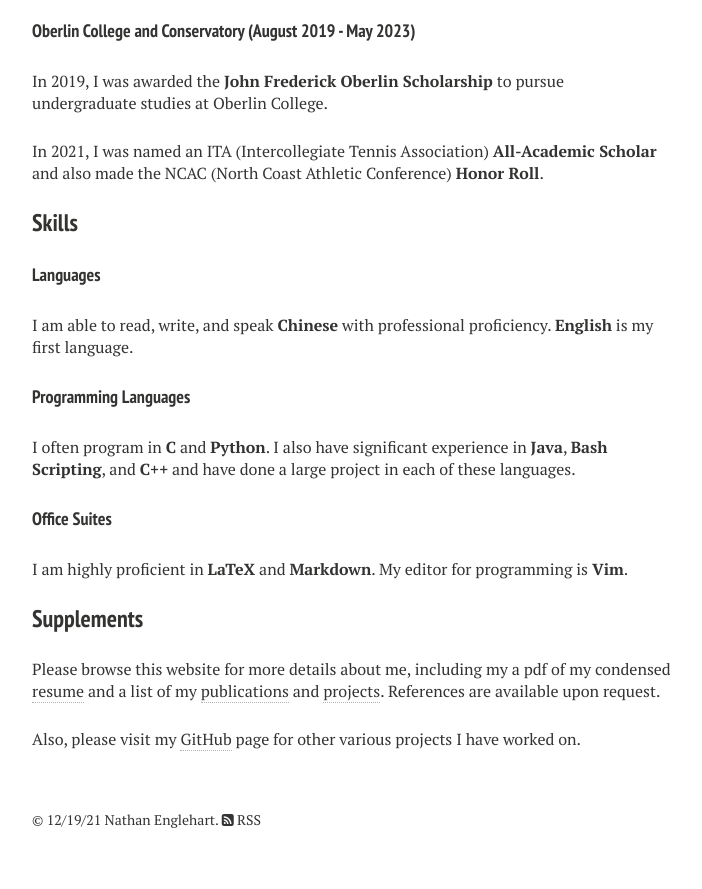
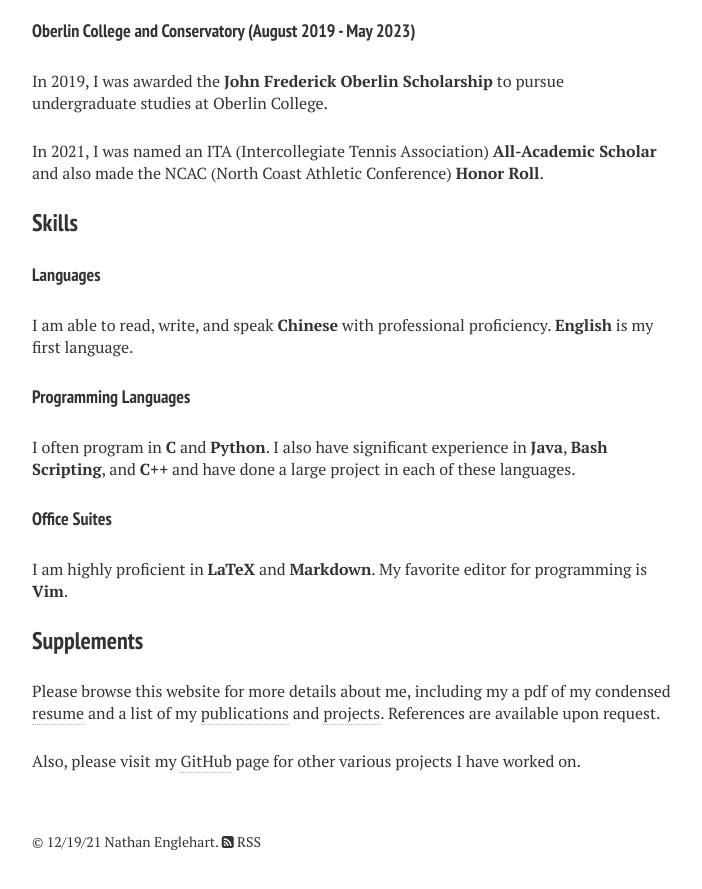
Before and after one commit to nathanenglehart/nathanenglehart.github.io, a Jekyll site: the page built from cv.md, in a window 1280 px wide and 900 px high, scrolled down 1222 px. Shown: the top 889 px of the window, without its empty margins (288-990 px from the left). Built offline with Jekyll 4.4.1, drawn with Linux system fonts in a browser that asks for light colours; nearby versions of some CDN libraries.

Commit message:
fixed typo

```diff
--- a/_layouts/cv.html
+++ b/_layouts/cv.html
@@ -82,7 +82,7 @@
       <p class="paragraph">I often program in <strong>C</strong> and <strong>Python</strong>. I also have significant experience in <strong>Java</strong>, <strong>Bash Scripting</strong>, and <strong>C++</strong> and have done a large project in each of these languages. </p>
 
       <h4>Office Suites</h4>
-      <p class="paragraph">I am highly proficient in <strong>LaTeX</strong> and <strong>Markdown</strong>. My editor for programming is <strong>Vim</strong>.</p>
+      <p class="paragraph">I am highly proficient in <strong>LaTeX</strong> and <strong>Markdown</strong>. My favorite editor for programming is <strong>Vim</strong>.</p>
 
       <h3>Supplements</h3>
 
```
